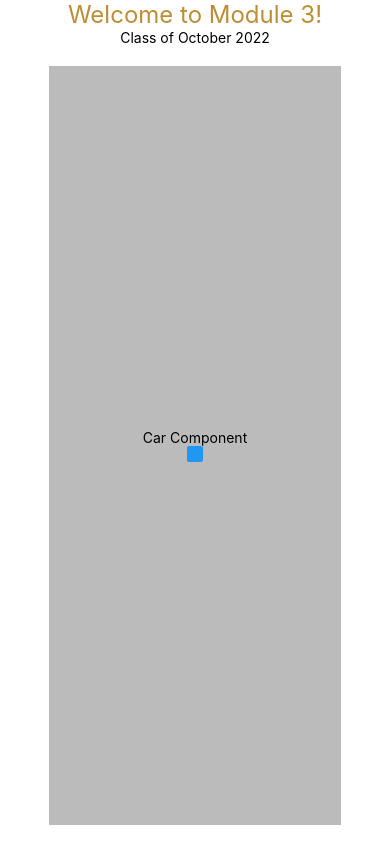
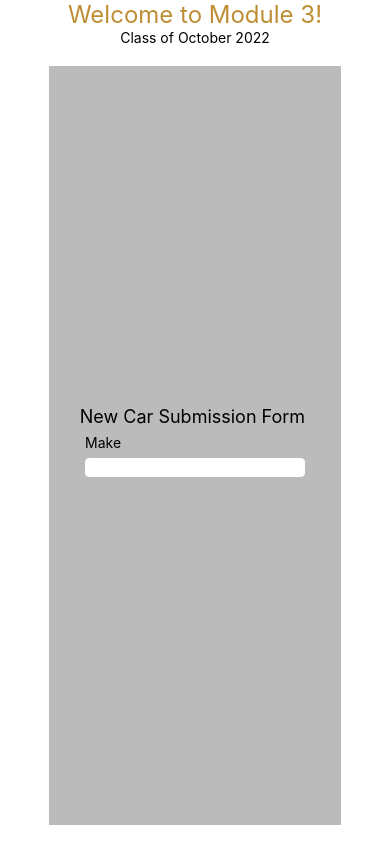
Before and after one commit to palmex/carfrontend1022, a React Native app: screen / in a window 390 px wide. Built offline with nearby package versions, Linux system fonts and the light colour scheme.

Commit message:
added form entry #1

```diff
--- a/App.js
+++ b/App.js
@@ -7,7 +7,7 @@ export default function App() {
     <View style={styles.container}>
       <Text style={styles.title}>Welcome to Module 3!</Text>
       <Text>Class of October 2022</Text>
-      <Cars></Cars>
+      <Cars comText="Value1"></Cars>
       <StatusBar style="auto" />
     </View>
   );
--- a/components/Cars.js
+++ b/components/Cars.js
@@ -1,19 +1,24 @@
 import React from "react";
-import { StyleSheet, Text, View, Button } from 'react-native';
+import { StyleSheet, Text, View, Button, TextInput } from 'react-native';
 
 
 export default class Cars extends React.Component{
 
-    constructor(){
-        super();
-        this.state = {buttonText : "ON"}
-        this.state = {buttonBool : true}
+    constructor(props){
+        super(props);
+        this.state = {
+            buttonText : "ON",
+            buttonBool : true
+
+        }
     }
 
 
     doSomething = () => {
         console.log('Button Pressed')
+
         this.setState({buttonBool: !this.state.buttonBool})
+
         if(this.state.buttonBool){
             this.setState({buttonText: "ON"})
         } else {
@@ -25,8 +30,13 @@ export default class Cars extends React.Component{
     render(){
         return(
             <View style={styles.cars}>
-                <Text>Car Component</Text>
-                <Button title={this.state.buttonText} onPress={this.doSomething}/>
+                <Text style={styles.title}>New Car Submission Form </Text>
+
+                <View style={styles.subField}>
+                <Text>Make</Text>
+                <TextInput style={styles.textInput}></TextInput>
+                </View>
+                {/* <Button title={this.state.buttonText} onPress={this.doSomething}/> */}
             </View>
         )
     }
@@ -42,5 +52,20 @@ const styles = StyleSheet.create({
       padding: '5%',
 
       justifyContent: 'center',
+    },
+    title: {
+      color:'#000',
+      fontSize: 18
+    },
+    textInput: {
+        backgroundColor:'#FFF',
+        borderWidth: '1px',
+        borderType: 'solid',
+        borderColor: '#FFF',
+        borderRadius: '4px',
+        marginTop: '3%'
+      },
+    subField: {
+        margin: '3%'
     }
 });
```
